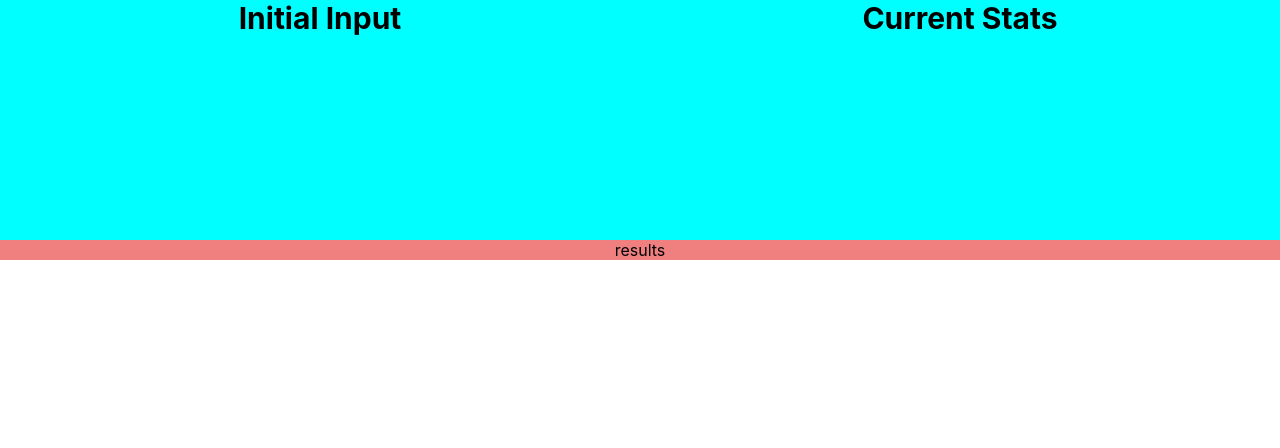
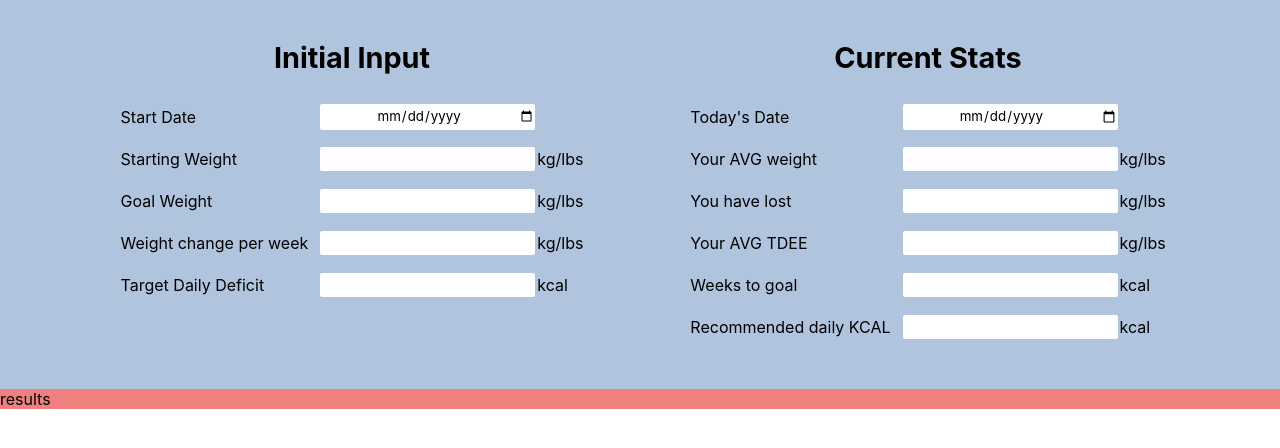
Before and after one commit to filipzakrocki/TDEE-reactivated, a React (Create React App) app: page / in a window 1280 px wide. Shown: the top 448 px of the page. Built offline with nearby package versions, Linux system fonts and the light colour scheme.

Commit message:
further styling

```diff
--- a/src/App.scss
+++ b/src/App.scss
@@ -1,5 +1,5 @@
 .App {
-  text-align: center;
+
 }
 
 .App-logo {
--- a/src/components/InputColumns/InputColumn.scss
+++ b/src/components/InputColumns/InputColumn.scss
@@ -1,3 +1,4 @@
 .inputColumn {
-    width: 50%;
+    display: block;
+    flex: 2;
 }
--- /dev/null
+++ b/src/components/InputColumns/InputRow/InputRow.js
@@ -0,0 +1,14 @@
+import React from 'react';
+import './InputRow.scss'
+
+const InputRow = (props) => {
+    return (
+        <tr className='inputRow'>
+            <td className='inputRow-label'>{props.label}</td>
+            <td className='inputRow-input'><input disabled={props.disabled} required  type={props.type}/></td>
+            <td className='inputRow-units'>{props.units}</td>
+        </tr>
+    );
+}
+
+export default InputRow;
--- /dev/null
+++ b/src/components/InputColumns/InputRow/InputRow.scss
@@ -0,0 +1,35 @@
+@import "../../../styles/main.scss";
+
+
+.inputRow {
+    width: 100%;
+    height: 40px;
+}
+
+.inputRow-label {
+    text-align: left;
+    font-size: $default-font;
+}
+
+.inputRow-input {
+    text-align: left;
+    padding: 0 0 0 10px;
+}
+
+.inputRow-input input {
+    width: 100%;
+    text-align: center;
+    border: none;
+    border-radius: 2px;
+    outline: none;
+    line-height: 1.75;
+}
+
+.inputRow-units {
+}
+
+@media only screen and (max-width: 910px) {
+    .inputRow-label {
+        font-size: $default-font-mobile;
+    }
+  }
--- a/src/components/InputColumns/InputRowTitle/InputRowTitle.scss
+++ b/src/components/InputColumns/InputRowTitle/InputRowTitle.scss
@@ -2,4 +2,13 @@
 
 .inputRowTitle {
     font-size: $title-font;
+    text-align: center;
+    margin-bottom: 20px;
 }
+
+@media only screen and (max-width: 910px) {
+    .inputRowTitle {
+        font-size: $title-font-mobile;
+        margin-bottom: 5px;
+    }
+  }
--- /dev/null
+++ b/src/components/InputColumns/InputTable/InputTable.js
@@ -0,0 +1,12 @@
+import React from 'react';
+import './InputTable.scss'
+
+const InputTable = (props) => {
+    return (
+        <table className='inputTable'>
+            {props.children}
+        </table>
+    );
+}
+
+export default InputTable;
--- /dev/null
+++ b/src/components/InputColumns/InputTable/InputTable.scss
@@ -0,0 +1,4 @@
+.inputTable {
+
+    margin: auto;
+}
--- a/src/containers/Input/CurrentStats/CurrentStats.js
+++ b/src/containers/Input/CurrentStats/CurrentStats.js
@@ -2,11 +2,21 @@ import React from 'react';
 import './CurrentStats.scss';
 
 import InputRowTitle from '../../../components/InputColumns/InputRowTitle/InputRowTitle'
+import InputRow from '../../../components/InputColumns/InputRow/InputRow'
+import InputTable from '../../../components/InputColumns/InputTable/InputTable'
 
 const CurrentStats = () => {
     return (
         <div className='currentStats'>
             <InputRowTitle children={'Current Stats'}/>
+            <InputTable>
+                <InputRow type='date' label="Today's Date" />
+                <InputRow type='number' label='Your AVG weight' units='kg/lbs'/>
+                <InputRow type='number' label='You have lost' units='kg/lbs'/>
+                <InputRow type='number' label='Your AVG TDEE' units='kg/lbs'/>
+                <InputRow type='number' label='Weeks to goal' units='kcal'/>
+                <InputRow type='number' label='Recommended daily KCAL' units='kcal'/>
+            </InputTable>
         </div>
     );
 }
--- a/src/containers/Input/Input.scss
+++ b/src/containers/Input/Input.scss
@@ -1,8 +1,21 @@
 @import "../../styles/main.scss";
 
 .input {
-  background-color: cyan;
-  display: flex;
-  min-height: 30vh;
-  text-align: center;
+  width: 100%;
+  padding: 5vh 5vw;
+  background-color: lightsteelblue;
+  display: inline-flex;
+  flex-wrap: wrap;
+  position: sticky;
+  z-index: 2;
 }
+
+.initialInput-table {
+  width: 100%;
+}
+
+@media only screen and (max-width: 910px) {
+  .input {
+      flex-direction: column;
+  }
+}
--- a/src/containers/Input/IntitialInputs/InitialInput.js
+++ b/src/containers/Input/IntitialInputs/InitialInput.js
@@ -2,11 +2,20 @@ import React from 'react';
 import './InitialInput.scss';
 
 import InputRowTitle from '../../../components/InputColumns/InputRowTitle/InputRowTitle'
+import InputRow from '../../../components/InputColumns/InputRow/InputRow'
+import InputTable from '../../../components/InputColumns/InputTable/InputTable'
 
 const initialInput = () => {
     return (
         <div className='initialInput'>
             <InputRowTitle children='Initial Input'/>
+            <InputTable>
+                <InputRow type='date' label='Start Date' units='        '/>
+                <InputRow type='number' label='Starting Weight' units='kg/lbs'/>
+                <InputRow type='number' label='Goal Weight' units='kg/lbs'/>
+                <InputRow type='number' label='Weight change per week' units='kg/lbs'/>
+                <InputRow type='number' label='Target Daily Deficit' units='kcal'/>
+            </InputTable>
         </div>
     );
 }
--- a/src/styles/_variables.scss
+++ b/src/styles/_variables.scss
@@ -1,3 +1,4 @@
-$default-font: 12px;
-$larger-font: 18px;
-$title-font: 20px;
+$default-font: 1em;
+$default-font-mobile: .8em;
+$title-font: 1.2em;
+$title-font-mobile: 1em;
```
Also changed, not shown: src/containers/Input/Input.js (+4 -3 lines).
